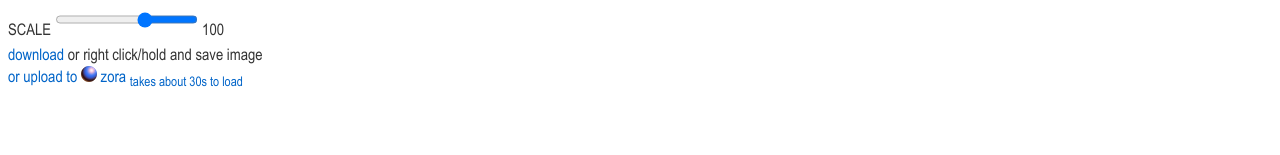
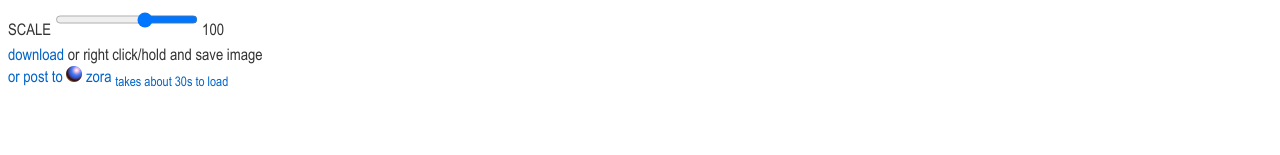
Before and after one commit to iltimasd/brat-jpeg, a Svelte app: page / in a window 1280 px wide. Shown: the part 178-333 px from the top of the page. Built offline with nearby package versions, Linux system fonts and the light colour scheme.

Commit message:
new verbiage

```diff
--- a/src/App.svelte
+++ b/src/App.svelte
@@ -207,7 +207,7 @@
 
         const url = await response.text(); // Assuming the response is in JSON format
         window.open(
-          `https://zora.co/create?name=${encodeURIComponent(text.replace(/\n/g, " "))}&description=${encodeURIComponent(text)}&image=https://gray-defeated-reindeer-92.mypinata.cloud/ipfs/${url}&referrer=0xBb11D9b4E27c5Be11a9b02C492E6810Aa66954B6`,
+          `https://zora.co/create?name=${encodeURIComponent(text.replace(/\n/g, " "))}&description=${encodeURIComponent(text)}&image=ipfs://${url}&referrer=0xBb11D9b4E27c5Be11a9b02C492E6810Aa66954B6`,
           "_blank"
         ); // Opens the URL in a new tab
       } catch (error) {
@@ -216,7 +216,7 @@
     }}
     style="cursor:pointer"
   >
-    or upload to <span><img src="./Zorb.png" /></span>
+    or post to <span><img src="./Zorb.png" /></span>
     zora <sub>takes about 30s to load</sub>
   </a>
 </aside>
```
